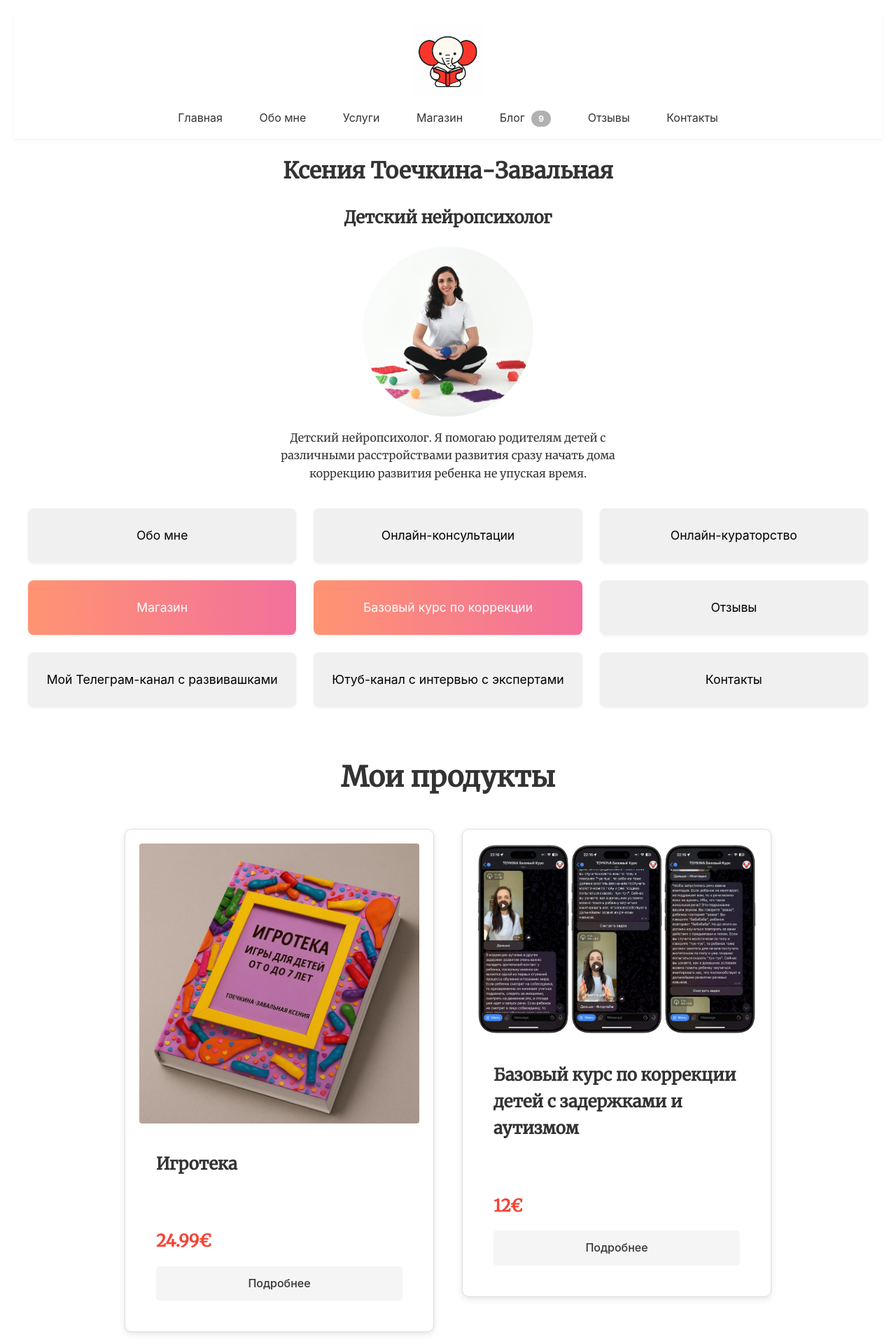
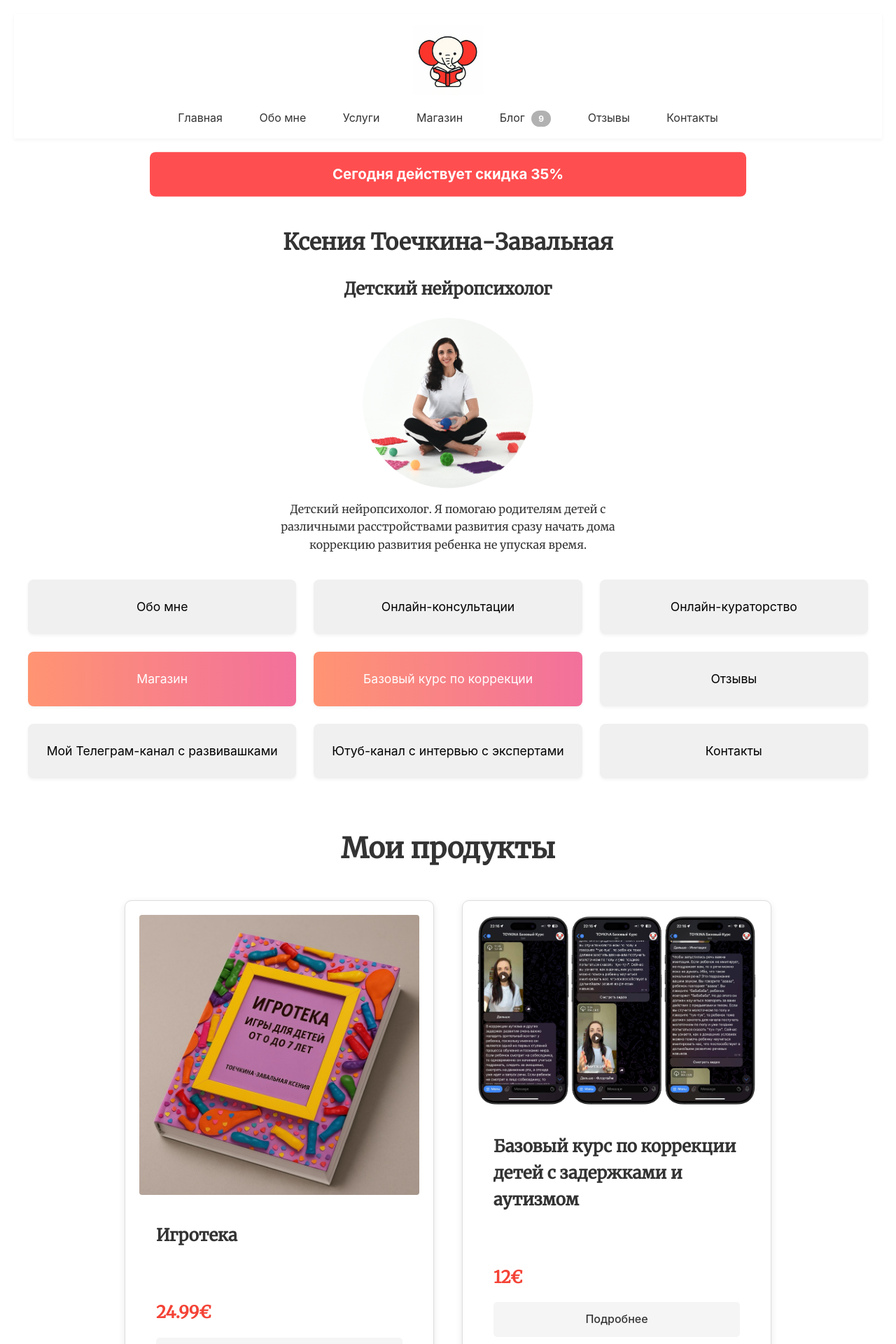
Before and after one commit to alexzavalny/ToykinaBusinessCard, a Jekyll site: the page built from index.md, in a window 1280 px wide. Shown: the top 1920 px of the page at 70% size. Built offline with Jekyll 4.4.1, drawn with Linux system fonts in a browser that asks for light colours; comment, search, counter and statistics services are not loaded.

Commit message:
Add discount banner to home layout with styling
- Introduced a new discount banner highlighting a 35% discount.
- Added CSS styles for the banner, including animation effects for enhanced visibility.
- Ensured the banner is responsive and visually appealing on the home page.

```diff
--- a/_layouts/home.html
+++ b/_layouts/home.html
@@ -1,6 +1,31 @@
 ---
 layout: default
 ---
+<style>
+.discount-banner {
+  background-color: #FF4E50;
+  color: white;
+  text-align: center;
+  padding: 15px;
+  font-size: 20px;
+  font-weight: bold;
+  border-radius: 8px;
+  margin: 20px auto;
+  max-width: 800px;
+  animation: pulse 2s infinite;
+}
+
+@keyframes pulse {
+  0% { transform: scale(1); }
+  50% { transform: scale(1.03); }
+  100% { transform: scale(1); }
+}
+</style>
+
+<div class="discount-banner">
+  Сегодня действует скидка 35%
+</div>
+
 <div class="hero">
   <div class="hero-text">
     <h1>Ксения Тоечкина-Завальная</h1>
```
